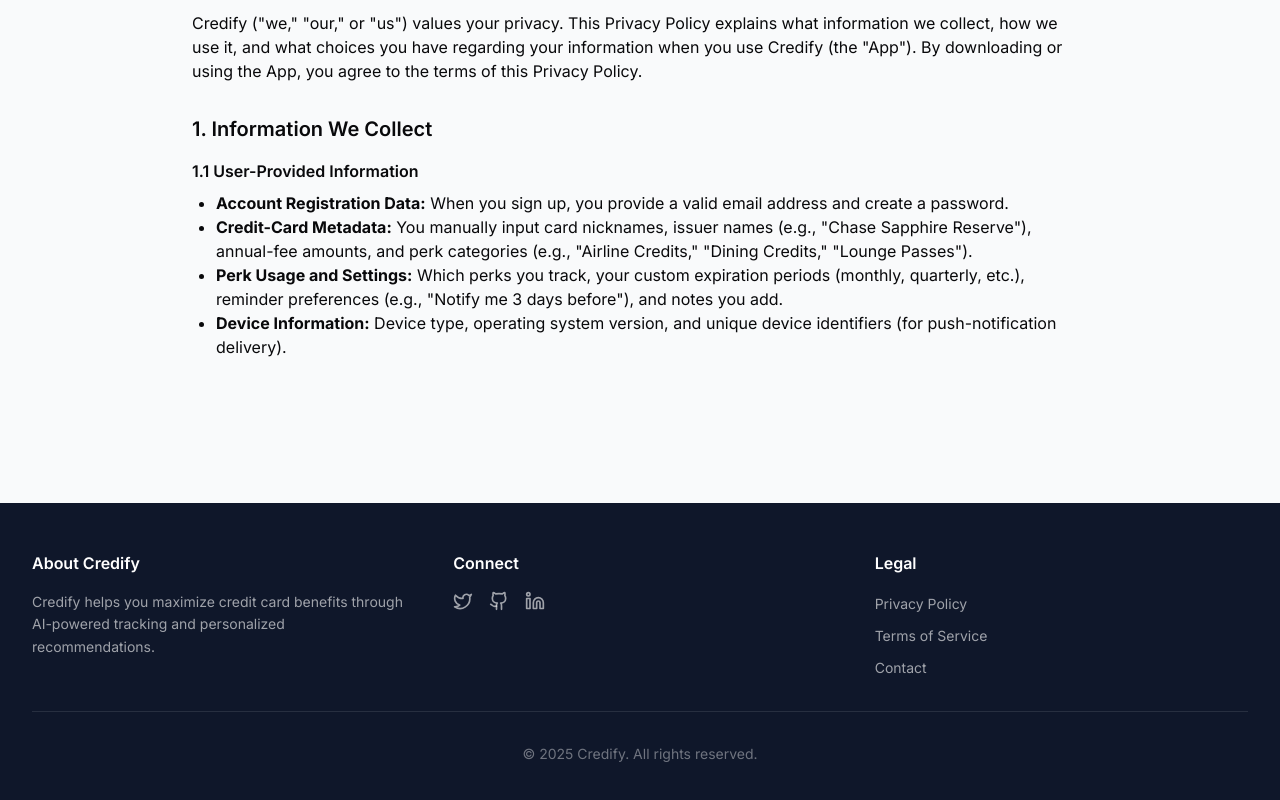
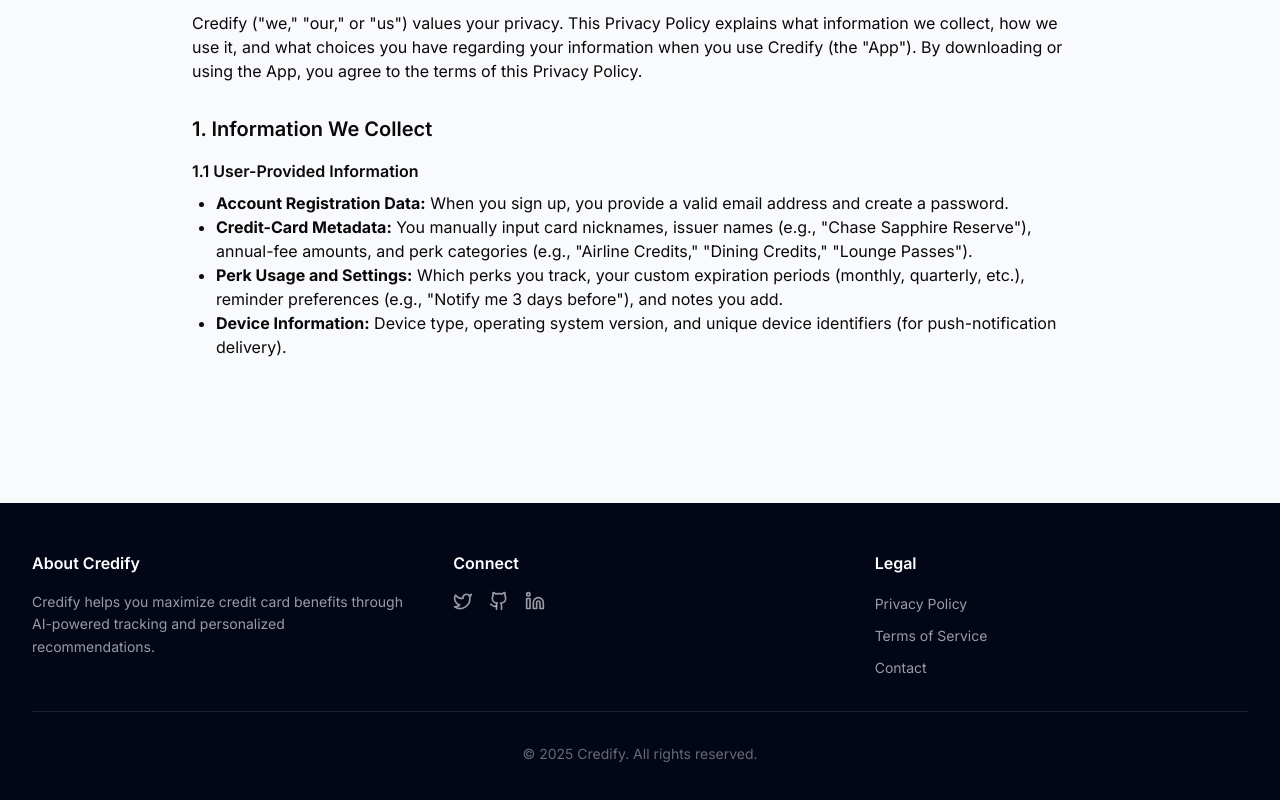
Before and after one commit to Ronney221/Credify-Landing, a React (Vite) app: page /privacy in a window 1280 px wide. Shown: the part 1557-2357 px from the top of the page. Built offline with nearby package versions, Linux system fonts and the light colour scheme; a web font is replaced by a local one.

Commit message:
footer color matches testimonials

```diff
--- a/src/components/layout/Footer.tsx
+++ b/src/components/layout/Footer.tsx
@@ -40,7 +40,7 @@
 
 export function Footer({ className }: FooterProps) {
   return (
-    <footer className={cn("py-12 bg-slate-900", className)}>
+    <footer className={cn("py-12 bg-slate-950", className)}>
       <div className="container mx-auto px-4 sm:px-6 lg:px-8">
         <div className="grid grid-cols-1 md:grid-cols-3 gap-8 md:gap-12 pb-8 border-b border-white/10">
           <div>
```
